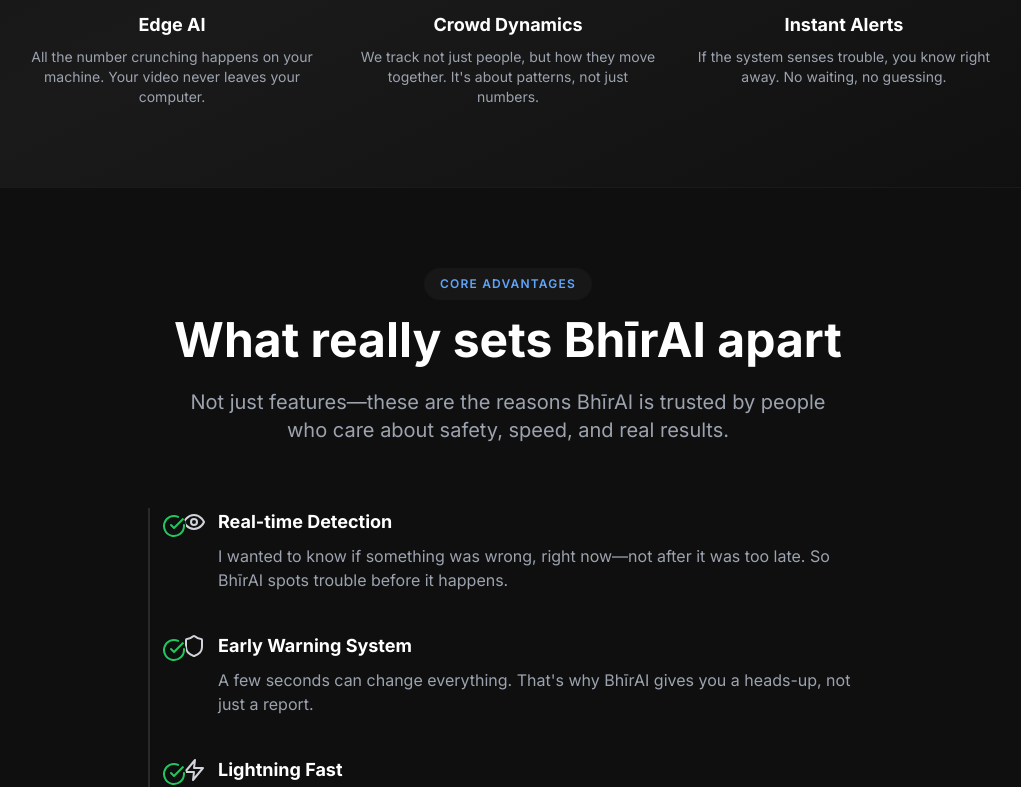
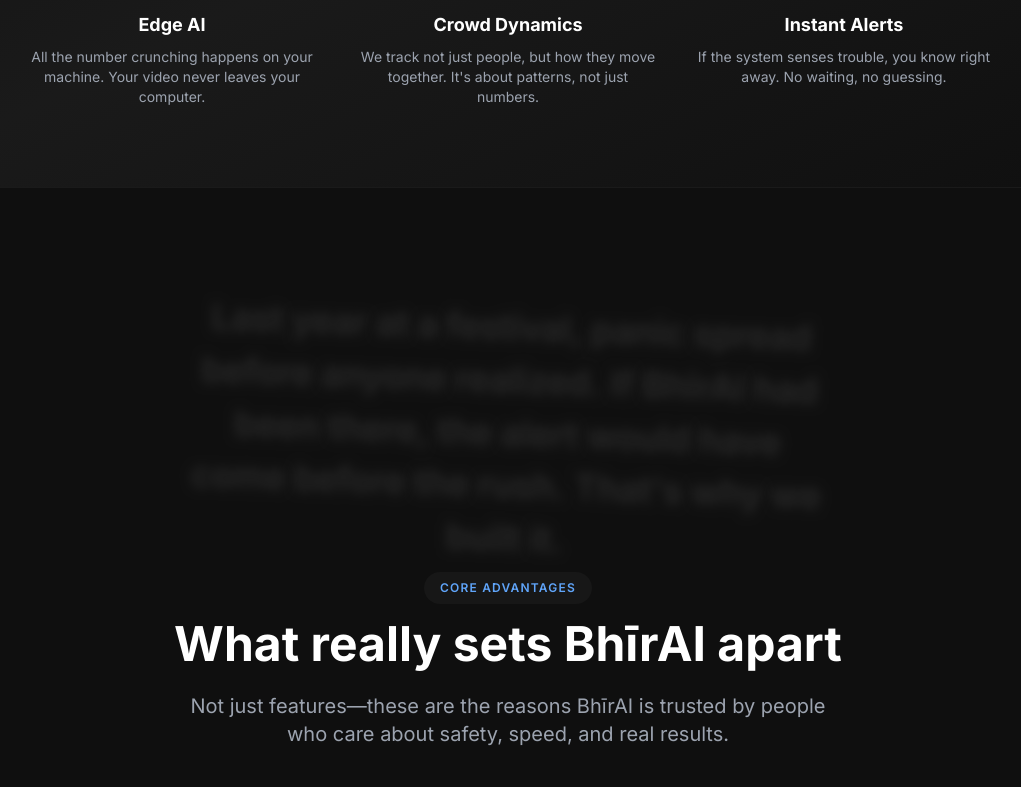
Before and after one commit to Sidopolis/bhirai, a React (Vite) app: page / in a window 1280 px wide. Shown: the part 1233-2020 px from the top of the page, without its empty margins (132-1153 px from the left). Built offline with nearby package versions, Linux system fonts and the light colour scheme.

Commit message:
just some changes

```diff
--- a/src/components/Features.tsx
+++ b/src/components/Features.tsx
@@ -1,5 +1,6 @@
 import React from 'react';
 import { CheckCircle, Eye, Shield, Zap, Users, Clock, BarChart3 } from 'lucide-react';
+import ScrollReveal from './ScrollReveal';
 
 const features = [
   {
@@ -38,6 +39,10 @@
   return (
     <section id="features" className="py-20 bg-dark-900">
       <div className="max-w-3xl mx-auto px-6">
+        {/* Micro-story section with animated reveal */}
+        <ScrollReveal baseOpacity={0.15} enableBlur={true} baseRotation={2} blurStrength={6}>
+          Last year at a festival, panic spread before anyone realized. If BhīrAI had been there, the alert would have come before the rush. That's why we built it.
+        </ScrollReveal>
         <div className="text-center mb-16">
           <div className="inline-block bg-dark-800/80 px-4 py-2 rounded-full text-xs font-semibold tracking-widest text-blue-400 mb-4 uppercase">
             Core Advantages
--- /dev/null
+++ b/src/components/ScrollReveal.css
@@ -0,0 +1,17 @@
+.scroll-reveal {
+  margin: 20px 0;
+}
+
+.scroll-reveal-text {
+  font-size: clamp(1.6rem, 4vw, 2.2rem);
+  line-height: 1.5;
+  font-weight: 600;
+  color: #bdbdbd;
+  text-align: center;
+  max-width: 40rem;
+  margin: 0 auto;
+}
+
+.word {
+  display: inline-block;
+}
--- /dev/null
+++ b/src/components/ScrollReveal.tsx
@@ -0,0 +1,109 @@
+import { useEffect, useRef, useMemo } from 'react';
+import { gsap } from 'gsap';
+import { ScrollTrigger } from 'gsap/ScrollTrigger';
+import './ScrollReveal.css';
+gsap.registerPlugin(ScrollTrigger);
+
+interface ScrollRevealProps {
+  children: any;
+  scrollContainerRef?: any;
+  enableBlur?: boolean;
+  baseOpacity?: number;
+  baseRotation?: number;
+  blurStrength?: number;
+  containerClassName?: string;
+  textClassName?: string;
+  rotationEnd?: string;
+  wordAnimationEnd?: string;
+}
+
+const ScrollReveal = ({
+  children,
+  scrollContainerRef,
+  enableBlur = true,
+  baseOpacity = 0.1,
+  baseRotation = 3,
+  blurStrength = 4,
+  containerClassName = "",
+  textClassName = "",
+  rotationEnd = "bottom bottom",
+  wordAnimationEnd = "bottom bottom"
+}: ScrollRevealProps) => {
+  const containerRef = useRef<HTMLHeadingElement>(null);
+  const splitText = useMemo(() => {
+    const text = typeof children === 'string' ? children : '';
+    return text.split(/(\s+)/).map((word, index) => {
+      if (word.match(/^\s+$/)) return word;
+      return (
+        <span className="word" key={index}>{word}</span>
+      );
+    });
+  }, [children]);
+
+  useEffect(() => {
+    const el = containerRef.current;
+    if (!el) return;
+    const scroller = scrollContainerRef && scrollContainerRef.current ? scrollContainerRef.current : window;
+    gsap.fromTo(
+      el,
+      { transformOrigin: '0% 50%', rotate: baseRotation },
+      {
+        ease: 'none',
+        rotate: 0,
+        scrollTrigger: {
+          trigger: el,
+          scroller,
+          start: 'top bottom',
+          end: rotationEnd,
+          scrub: true,
+        },
+      }
+    );
+    const wordElements = (el as HTMLElement).querySelectorAll('.word');
+    gsap.fromTo(
+      wordElements,
+      { opacity: baseOpacity, willChange: 'opacity' },
+      {
+        ease: 'none',
+        opacity: 1,
+        stagger: 0.05,
+        scrollTrigger: {
+          trigger: el,
+          scroller,
+          start: 'top bottom-=20%',
+          end: wordAnimationEnd,
+          scrub: true,
+        },
+      }
+    );
+    if (enableBlur) {
+      gsap.fromTo(
+        wordElements,
+        { filter: `blur(${blurStrength}px)` },
+        {
+          ease: 'none',
+          filter: 'blur(0px)',
+          stagger: 0.05,
+          scrollTrigger: {
+            trigger: el,
+            scroller,
+            start: 'top bottom-=20%',
+            end: wordAnimationEnd,
+            scrub: true,
+          },
+        }
+      );
+    }
+    return () => {
+      ScrollTrigger.getAll().forEach(trigger => trigger.kill());
+    };
+  }, [scrollContainerRef, enableBlur, baseRotation, baseOpacity, rotationEnd, wordAnimationEnd, blurStrength]);
+
+  return (
+    <h2 ref={containerRef} className={`scroll-reveal ${containerClassName}`}>
+      <p className={`scroll-reveal-text ${textClassName}`}>{splitText}</p>
+    </h2>
+  );
+};
+
+export default ScrollReveal;
```
